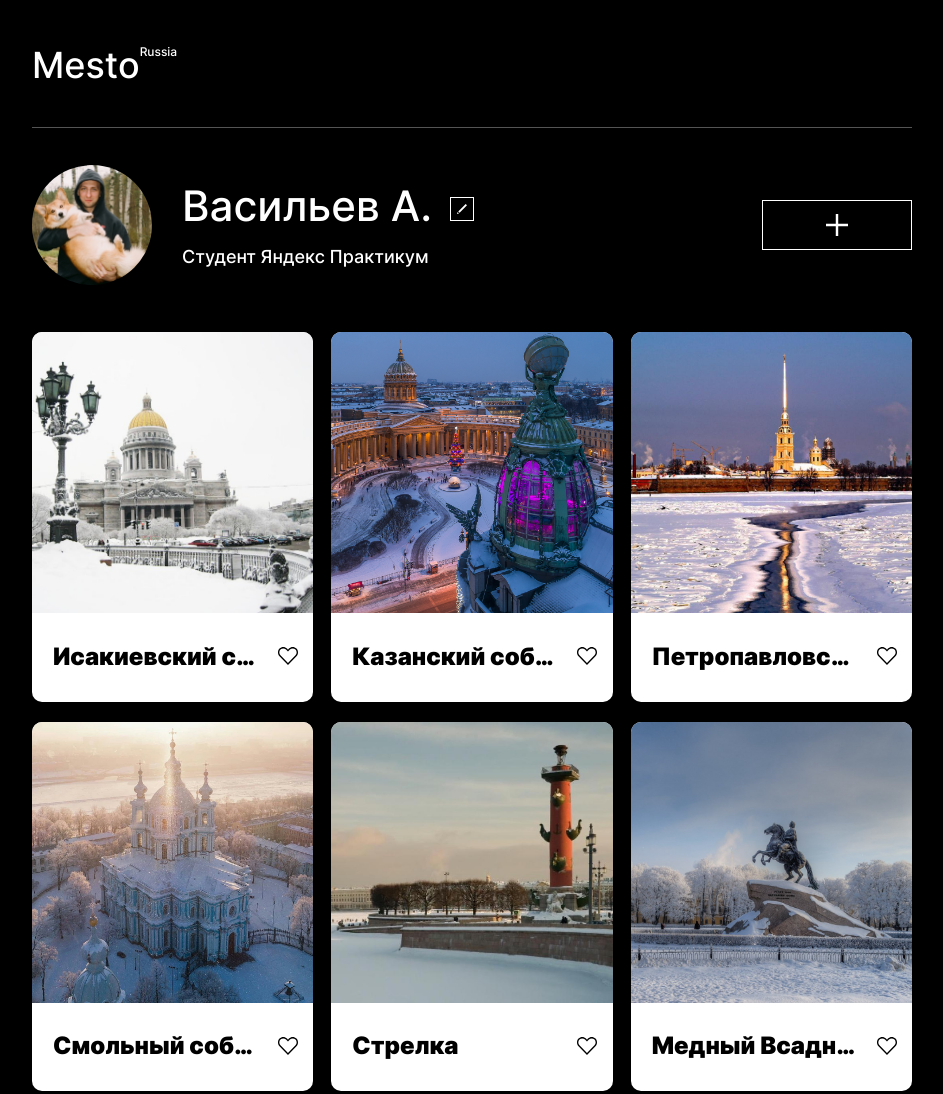
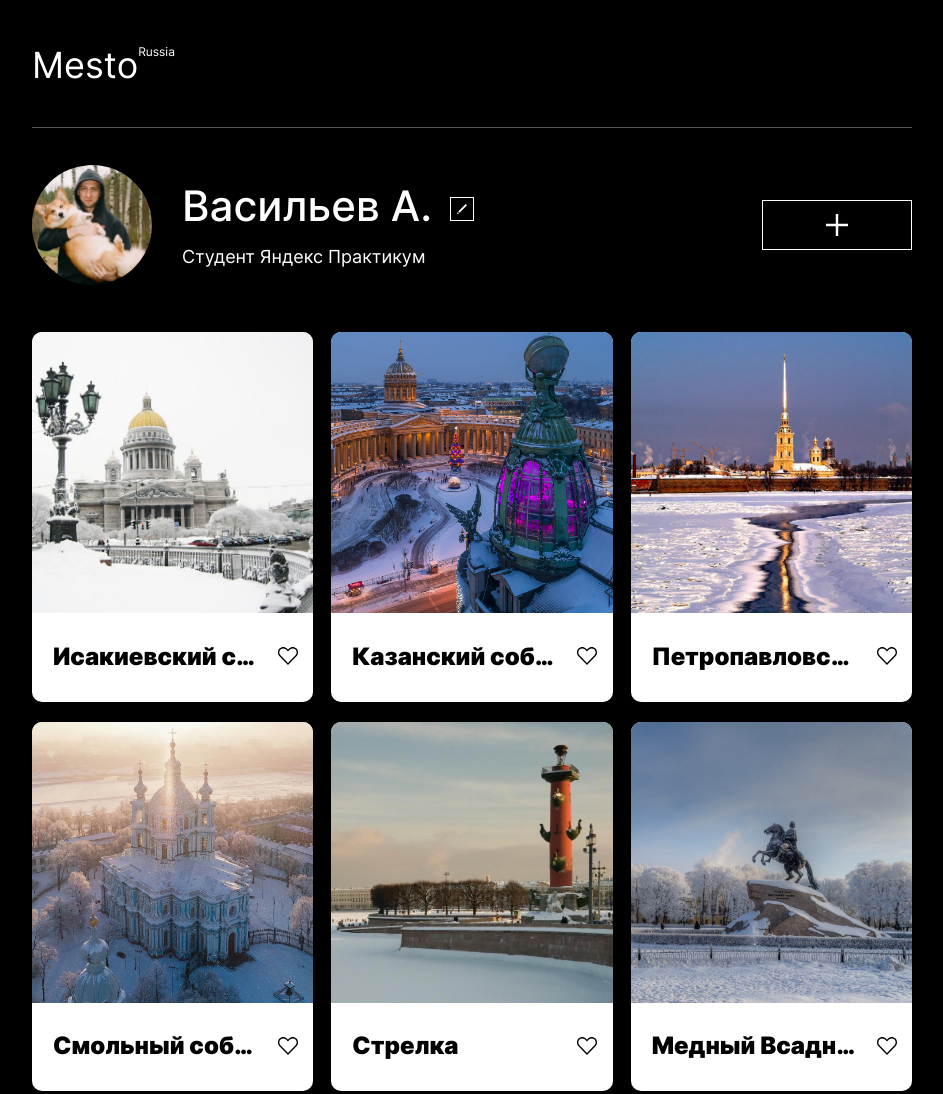
Before and after one commit to vasilev-aleksandr/mesto, a plain HTML site: page index.html in a window 1280 px wide. Shown: the top 1094 px of the page, without its empty margins (168-1111 px from the left). Drawn offline with Linux system fonts and the light colour scheme.

Commit message:
fixed fonts

```diff
--- a/fonts/inter.css
+++ b/fonts/inter.css
@@ -1,21 +1,21 @@
+
+@font-face {
+  font-family: 'Inter';
+  font-style:  normal;
+  font-weight: 400;
+  font-display: swap;
+  src: url("./Inter-Regular.woff2") format("woff2"),
+       url("./Inter-Regular.woff") format("woff");
+}
+
 
 @font-face {
   font-family: 'Inter';
   font-style:  normal;
   font-weight: 500;
   font-display: swap;
-  src: url("Inter-Medium.woff2?v=3.15") format("woff2"),
-       url("Inter-Medium.woff?v=3.15") format("woff");
-}
-
-
-@font-face {
-  font-family: 'Inter';
-  font-style:  normal;
-  font-weight: 700;
-  font-display: swap;
-  src: url("Inter-Bold.woff2?v=3.15") format("woff2"),
-       url("Inter-Bold.woff?v=3.15") format("woff");
+  src: url("./Inter-Medium.woff2") format("woff2"),
+       url("./Inter-Medium.woff") format("woff");
 }
 
 
@@ -24,6 +24,6 @@
   font-style:  normal;
   font-weight: 900;
   font-display: swap;
-  src: url("Inter-Black.woff2?v=3.15") format("woff2"),
-       url("Inter-Black.woff?v=3.15") format("woff");
+  src: url("./Inter-Black.woff2") format("woff2"),
+       url("./Inter-Black.woff") format("woff");
 }
```
Also changed, not shown: fonts/Inter-Bold.woff (deleted), fonts/Inter-Bold.woff2 (deleted), fonts/Inter-Regular.woff (added), fonts/Inter-Regular.woff2 (added).
